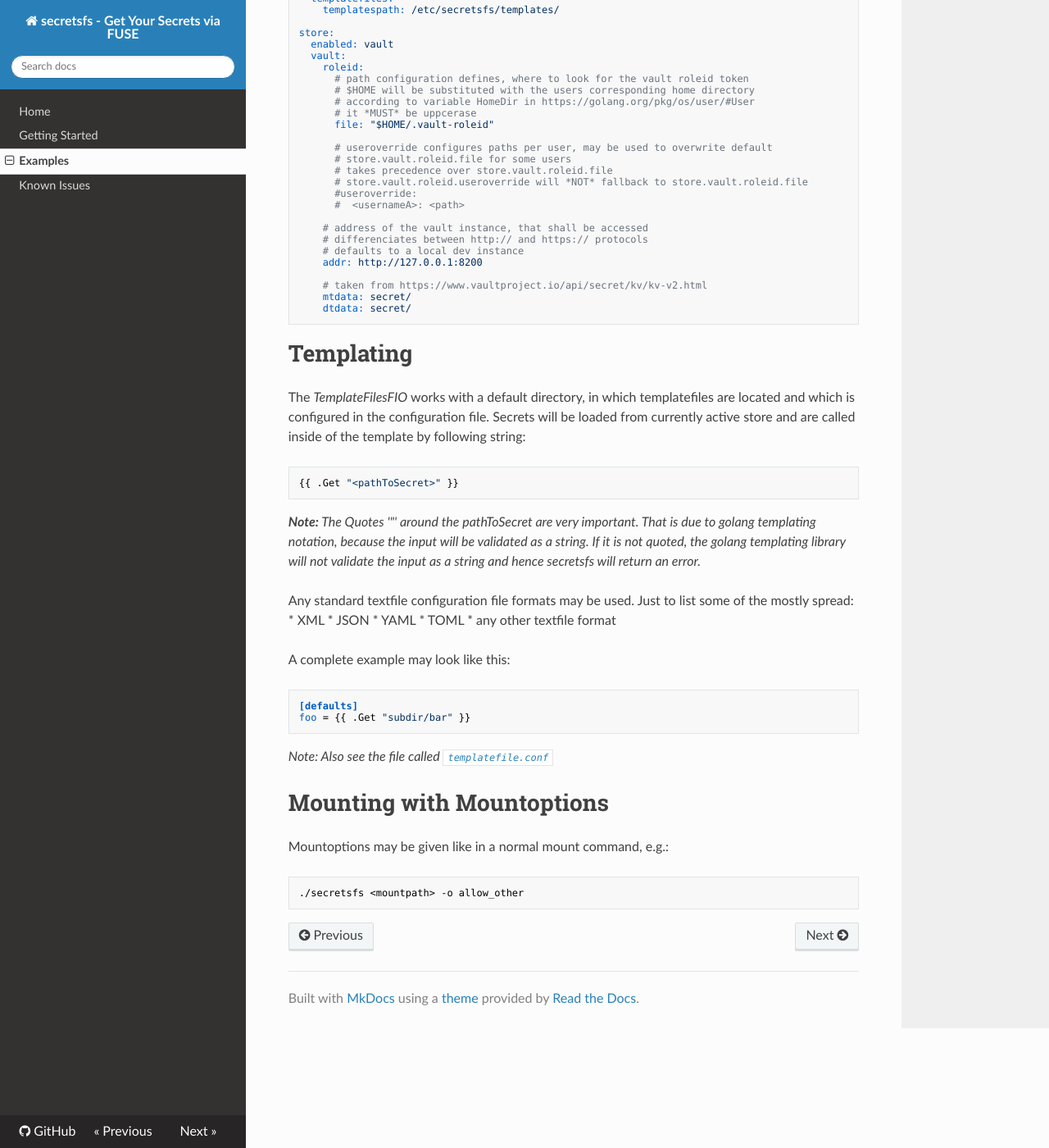
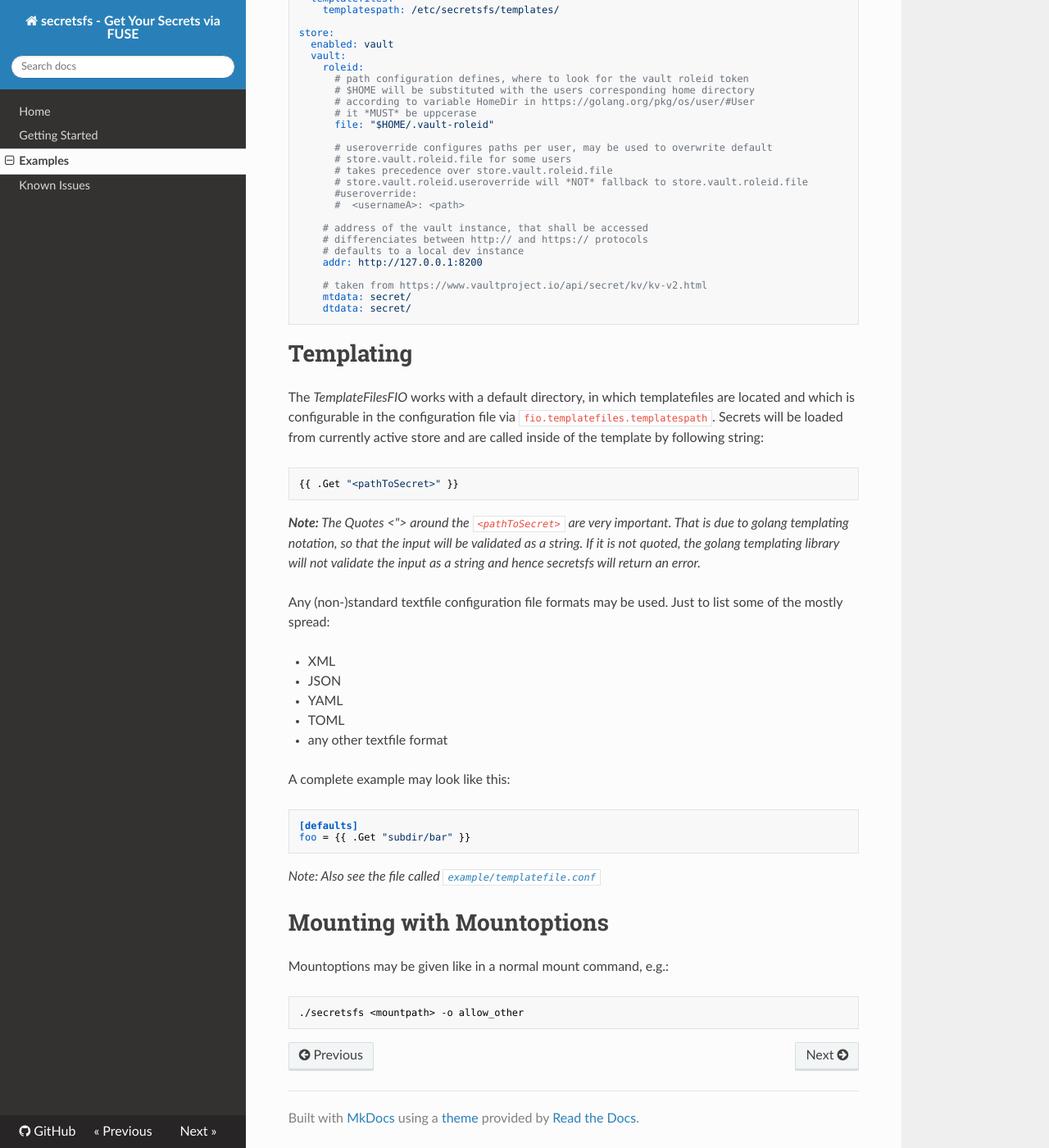
Before and after one commit to muryoutaisuu/secretsfs, an MkDocs documentation site: the page built from docs/examples.md, in a window 1280 px wide and 1400 px high, scrolled down 815 px. Shown: the whole window at 82% size. Built offline with MkDocs 1.6.1, drawn with Linux system fonts in a browser that asks for light colours; nearby versions of some CDN libraries.

Commit message:
fixed some docs

````diff
--- a/docs/examples.md
+++ b/docs/examples.md
@@ -72,19 +72,20 @@ store:
 
 # Templating
 
-The _TemplateFilesFIO_ works with a default directory, in which templatefiles are located and which is configured in the configuration file.
+The _TemplateFilesFIO_ works with a default directory, in which templatefiles are located and which is configurable in the configuration file via `fio.templatefiles.templatespath`.
 Secrets will be loaded from currently active store and are called inside of the template by following string:
 
 ```
 {{ .Get "<pathToSecret>" }}
 ```
 
-*__Note:__ The Quotes '"' around the pathToSecret are very important.
-That is due to golang templating notation, because the input will be validated as a string.
+*__Note:__ The Quotes <"> around the `<pathToSecret>` are very important.
+That is due to golang templating notation, so that the input will be validated as a string.
 If it is not quoted, the golang templating library will not validate the input as a string and hence secretsfs will return an error.*
 
-Any standard textfile configuration file formats may be used.
+Any (non-)standard textfile configuration file formats may be used.
 Just to list some of the mostly spread:
+
 * XML
 * JSON
 * YAML
@@ -98,7 +99,7 @@ A complete example may look like this:
 foo = {{ .Get "subdir/bar" }}
 ```
 
-_Note: Also see the file called [`templatefile.conf`](https://github.com/muryoutaisuu/secretsfs/blob/master/example/templatefile.conf)_
+_Note: Also see the file called [`example/templatefile.conf`](https://github.com/muryoutaisuu/secretsfs/blob/master/example/templatefile.conf)_
 
 # Mounting with Mountoptions
 
````
Also changed, not shown: docs/getting-started.md (+7 -5 lines).
